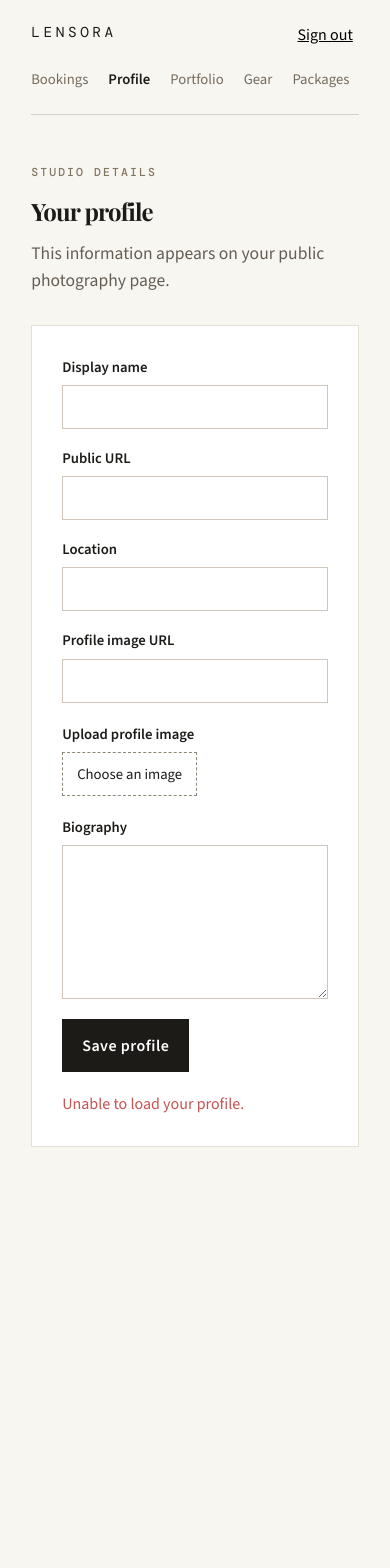
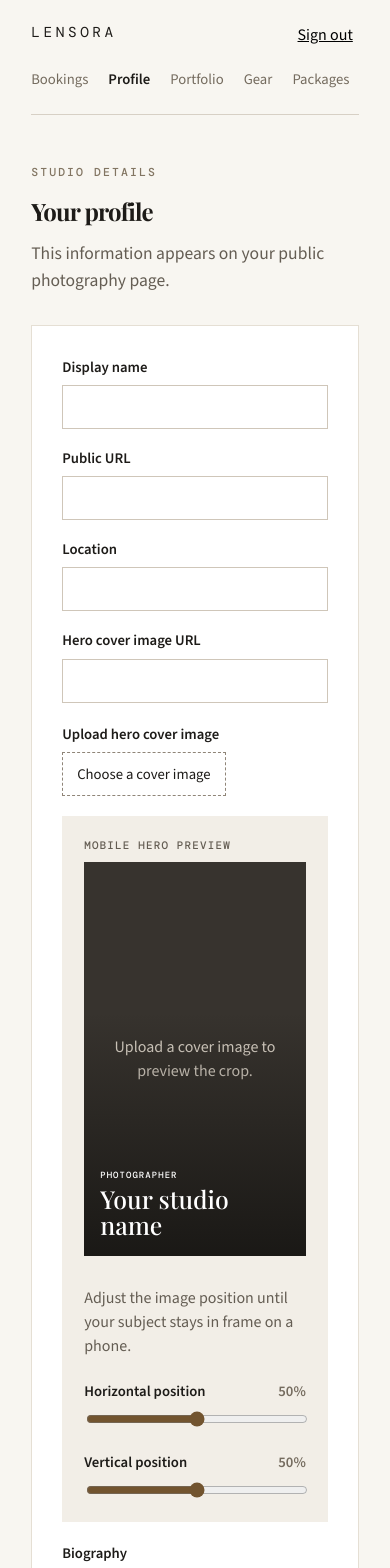
Before and after one commit to mahesh-bemanapalli/Lensora_UI_vibeCode, a React (Vite) app: page /admin/profile in a window 390 px wide. Shown: the top 1568 px of the page. Before the commit the page ends 1237 px from the top, so only its background shows below. Built offline with nearby package versions, Linux system fonts and the light colour scheme; no server answers; sample sign-in values are in the browser's storage.

Commit message:
Updated responsive image in hero section

```diff
--- a/src/admin.css
+++ b/src/admin.css
@@ -21,6 +21,94 @@
   color: #645d53;
   max-width: 640px;
   margin: 16px 0 32px;
+}
+.hero-focal-editor {
+  display: grid;
+  grid-template-columns: 230px minmax(0, 1fr);
+  align-items: center;
+  gap: 30px;
+  padding: 22px;
+  background: #f2eee7;
+}
+.hero-focal-caption {
+  margin: 0 0 10px;
+  color: #645d53;
+  font: 500 0.68rem "DM Mono", monospace;
+  letter-spacing: 0.11em;
+  text-transform: uppercase;
+}
+.hero-focal-preview {
+  position: relative;
+  width: 100%;
+  aspect-ratio: 9 / 16;
+  overflow: hidden;
+  background: #37332e;
+  color: #fff;
+}
+.hero-focal-preview > img {
+  width: 100%;
+  height: 100%;
+  display: block;
+  object-fit: cover;
+}
+.hero-focal-empty {
+  display: grid;
+  height: 100%;
+  padding: 24px;
+  place-items: center;
+  text-align: center;
+  color: #ded6ca;
+}
+.hero-focal-preview-shade {
+  position: absolute;
+  inset: 0;
+  background: linear-gradient(0deg, rgba(17, 16, 14, 0.76), transparent 62%);
+  pointer-events: none;
+}
+.hero-focal-preview-copy {
+  position: absolute;
+  right: 16px;
+  bottom: 18px;
+  left: 16px;
+  display: grid;
+  gap: 5px;
+  pointer-events: none;
+}
+.hero-focal-preview-copy span {
+  font: 500 0.56rem "DM Mono", monospace;
+  letter-spacing: 0.12em;
+  text-transform: uppercase;
+}
+.hero-focal-preview-copy strong {
+  font: 500 1.55rem/1.05 "Playfair Display", serif;
+  overflow-wrap: anywhere;
+}
+.hero-focal-controls {
+  display: grid;
+  gap: 22px;
+}
+.hero-focal-controls > p {
+  max-width: 42ch;
+  margin: 0;
+  color: #645d53;
+}
+.hero-focal-controls label {
+  display: grid;
+  grid-template-columns: 1fr auto;
+  align-items: center;
+  gap: 8px 14px;
+}
+.hero-focal-controls output {
+  color: #746b5e;
+  font-variant-numeric: tabular-nums;
+}
+.editor-form .hero-focal-controls input[type="range"] {
+  grid-column: 1 / -1;
+  width: 100%;
+  padding: 0;
+  border: 0;
+  accent-color: #72542f;
+  cursor: pointer;
 }
 .editor-form {
   background: #fff;
@@ -284,6 +372,12 @@
   .content-grid {
     grid-template-columns: 1fr;
   }
+  .hero-focal-editor {
+    grid-template-columns: 1fr;
+  }
+  .hero-focal-preview {
+    width: min(100%, 230px);
+  }
 }
 .booking-filters {
   display: grid;
--- /dev/null
+++ b/src/components/ResponsiveImage.jsx
@@ -0,0 +1,52 @@
+const RESPONSIVE_WIDTHS = [400, 800, 1200, 1600, 2000];
+
+function isCloudinaryUrl(source) {
+  if (!source) return false;
+
+  try {
+    const url = new URL(source);
+    return url.hostname === "res.cloudinary.com" && url.pathname.includes("/image/upload/");
+  } catch {
+    return false;
+  }
+}
+
+export function cloudinaryImageUrl(source, width) {
+  if (!isCloudinaryUrl(source)) return source;
+
+  const url = new URL(source);
+  url.pathname = url.pathname.replace(
+    "/image/upload/",
+    `/image/upload/c_limit,w_${width}/f_auto/q_auto/`,
+  );
+  return url.toString();
+}
+
+export function ResponsiveImage({
+  src,
+  alt = "",
+  sizes = "100vw",
+  widths = RESPONSIVE_WIDTHS,
+  fallbackWidth = 1200,
+  loading = "lazy",
+  fetchPriority,
+  ...imageProps
+}) {
+  const optimized = isCloudinaryUrl(src);
+  const srcSet = optimized
+    ? widths.map((width) => `${cloudinaryImageUrl(src, width)} ${width}w`).join(", ")
+    : undefined;
+
+  return (
+    <img
+      {...imageProps}
+      src={optimized ? cloudinaryImageUrl(src, fallbackWidth) : src}
+      srcSet={srcSet}
+      sizes={optimized ? sizes : undefined}
+      alt={alt}
+      loading={loading}
+      decoding="async"
+      fetchPriority={fetchPriority}
+    />
+  );
+}
--- a/src/pages/PhotographerPage.jsx
+++ b/src/pages/PhotographerPage.jsx
@@ -3,6 +3,7 @@ import { Link, useParams } from "react-router-dom";
 import api from "../lib/api";
 import { Navbar } from "../components/Navbar";
 import { Footer } from "../components/Footer";
+import { ResponsiveImage } from "../components/ResponsiveImage";
 
 export function PhotographerPage() {
   const { slug, categorySlug } = useParams();
@@ -26,10 +27,18 @@ export function PhotographerPage() {
       active = false;
     };
   }, [slug]);
-  const selectedCategory = profile?.portfolioCategories?.find((category) => category.slug === categorySlug);
+  const selectedCategory = profile?.portfolioCategories?.find(
+    (category) => category.slug === categorySlug,
+  );
   const heroImage = profile?.profileImageUrl || profile?.portfolio?.[0]?.imageUrl;
   const portfolioItems = categorySlug
-    ? (selectedCategory ? profile.portfolio.filter((item) => item.category?.trim().toLocaleLowerCase() === selectedCategory.name.trim().toLocaleLowerCase()) : [])
+    ? selectedCategory
+      ? (profile?.portfolio ?? []).filter(
+          (item) =>
+            item.category?.trim().toLocaleLowerCase() ===
+            selectedCategory.name.trim().toLocaleLowerCase(),
+        )
+      : []
     : profile?.portfolio ?? [];
 
   async function submitBooking(event) {
@@ -73,7 +82,11 @@ export function PhotographerPage() {
         <Link className="portfolio-back-link" to={`/${slug}#portfolio`}>← All portfolio categories</Link>
         {selectedCategory ? <div className="portfolio-grid portfolio-inner-grid">
           {portfolioItems.map((item) => <article className="portfolio-card" key={item.id}>
-            <img src={item.imageUrl} alt={item.title || "Portfolio photograph"} />
+            <ResponsiveImage
+              src={item.imageUrl}
+              alt={item.title || "Portfolio photograph"}
+              sizes="(max-width: 700px) 100vw, (max-width: 1100px) 50vw, 33vw"
+            />
             <div><span>{item.category}</span><h3>{item.title}</h3></div>
           </article>)}
         </div> : <p>This portfolio category could not be found.</p>}
@@ -86,11 +99,18 @@ export function PhotographerPage() {
       <Navbar slug={slug} hasPackages={profile.packages?.length > 0} />
       <section className="hero" aria-labelledby="hero-title">
         {heroImage && (
-          <img
+          <ResponsiveImage
             className="hero-image"
             src={heroImage}
             alt=""
             fetchPriority="high"
+            loading="eager"
+            fallbackWidth={1600}
+            widths={[640, 960, 1280, 1600, 2000, 2400]}
+            sizes="100vw"
+            style={{
+              objectPosition: `${profile.heroFocalX ?? 50}% ${profile.heroFocalY ?? 50}%`,
+            }}
             onError={(event) => event.currentTarget.remove()}
           />
         )}
@@ -125,7 +145,11 @@ export function PhotographerPage() {
         </div>
         <div className="portfolio-category-grid">
           {(profile.portfolioCategories || []).map((category) => <Link className="portfolio-category-card" key={category.slug} to={`/${slug}/portfolio/${category.slug}`}>
-            <img src={category.coverImageUrl} alt="" />
+            <ResponsiveImage
+              src={category.coverImageUrl}
+              alt=""
+              sizes="(max-width: 750px) 100vw, 33vw"
+            />
             <div><span>{category.itemCount} photographs</span><h3>{category.name}</h3></div>
           </Link>)}
           {!(profile.portfolioCategories || []).length && <p>No portfolio categories yet.</p>}
@@ -148,7 +172,13 @@ export function PhotographerPage() {
         <div className="gear-grid">
           {profile.gear.map((item) => (
             <article className="gear-card" key={item.id}>
-              {item.imageUrl && <img src={item.imageUrl} alt="" />}
+              {item.imageUrl && (
+                <ResponsiveImage
+                  src={item.imageUrl}
+                  alt=""
+                  sizes="(max-width: 700px) 100vw, 33vw"
+                />
+              )}
               <p>{item.category}</p>
               <h3>
                 {item.brand} {item.model}
@@ -168,7 +198,11 @@ export function PhotographerPage() {
           <div className="packages-grid">
             {profile.packages.map((item) => (
               <article className="package-card" key={item.id}>
-                <img src={item.imageUrl} alt="" />
+                <ResponsiveImage
+                  src={item.imageUrl}
+                  alt=""
+                  sizes="(max-width: 700px) 100vw, 50vw"
+                />
                 <div className="package-card-body">
                   <p className="eyebrow dark">Photography package</p>
                   <h3>{item.name}</h3>
--- a/src/pages/ProfilePage.jsx
+++ b/src/pages/ProfilePage.jsx
@@ -10,6 +10,8 @@ const emptyProfile = {
   location: "",
   profileImageUrl: "",
   profileImagePublicId: "",
+  heroFocalX: 50,
+  heroFocalY: 50,
 };
 export function ProfilePage() {
   const [form, setForm] = useState(emptyProfile);
@@ -23,7 +25,12 @@ export function ProfilePage() {
       .catch(() => setMessage("Unable to load your profile."));
   }, []);
   const change = (event) =>
-    setForm((current) => ({ ...current, [event.target.name]: event.target.value }));
+    setForm((current) => ({
+      ...current,
+      [event.target.name]: ["heroFocalX", "heroFocalY"].includes(event.target.name)
+        ? Number(event.target.value)
+        : event.target.value,
+    }));
   async function upload(event) {
     const file = event.target.files?.[0];
     if (!file) return;
@@ -91,7 +98,7 @@ export function ProfilePage() {
               />
             </label>
             <label>
-              Profile image URL
+              Hero cover image URL
               <input
                 name="profileImageUrl"
                 type="url"
@@ -101,13 +108,56 @@ export function ProfilePage() {
             </label>
           </div>
           <label className="file-label">
-            Upload profile image
+            Upload hero cover image
             <input type="file" accept="image/*" onChange={upload} disabled={uploading} />
-            <span>{uploading ? "Uploading image…" : "Choose an image"}</span>
+            <span>{uploading ? "Uploading image…" : "Choose a cover image"}</span>
           </label>
-          {form.profileImageUrl && (
-            <img className="upload-preview" src={form.profileImageUrl} alt="Profile preview" />
-          )}
+          <div className="hero-focal-editor">
+            <div>
+              <p className="hero-focal-caption">Mobile hero preview</p>
+              <div className="hero-focal-preview">
+                {form.profileImageUrl ? (
+                  <img
+                    src={form.profileImageUrl}
+                    alt=""
+                    style={{ objectPosition: `${form.heroFocalX}% ${form.heroFocalY}%` }}
+                  />
+                ) : (
+                  <div className="hero-focal-empty">Upload a cover image to preview the crop.</div>
+                )}
+                <div className="hero-focal-preview-shade" />
+                <div className="hero-focal-preview-copy">
+                  <span>{form.location || "Photographer"}</span>
+                  <strong>{form.name || "Your studio name"}</strong>
+                </div>
+              </div>
+            </div>
+            <div className="hero-focal-controls">
+              <p>Adjust the image position until your subject stays in frame on a phone.</p>
+              <label>
+                Horizontal position <output>{form.heroFocalX}%</output>
+                <input
+                  name="heroFocalX"
+                  type="range"
+                  min="0"
+                  max="100"
+                  value={form.heroFocalX}
+                  onChange={change}
+                />
+              </label>
+              <label>
+                Vertical position <output>{form.heroFocalY}%</output>
+                <input
+                  name="heroFocalY"
+                  type="range"
+                  min="0"
+                  max="100"
+                  value={form.heroFocalY}
+                  onChange={change}
+                />
+              </label>
+            </div>
+          </div>
           <label>
             Biography
             <textarea
```
